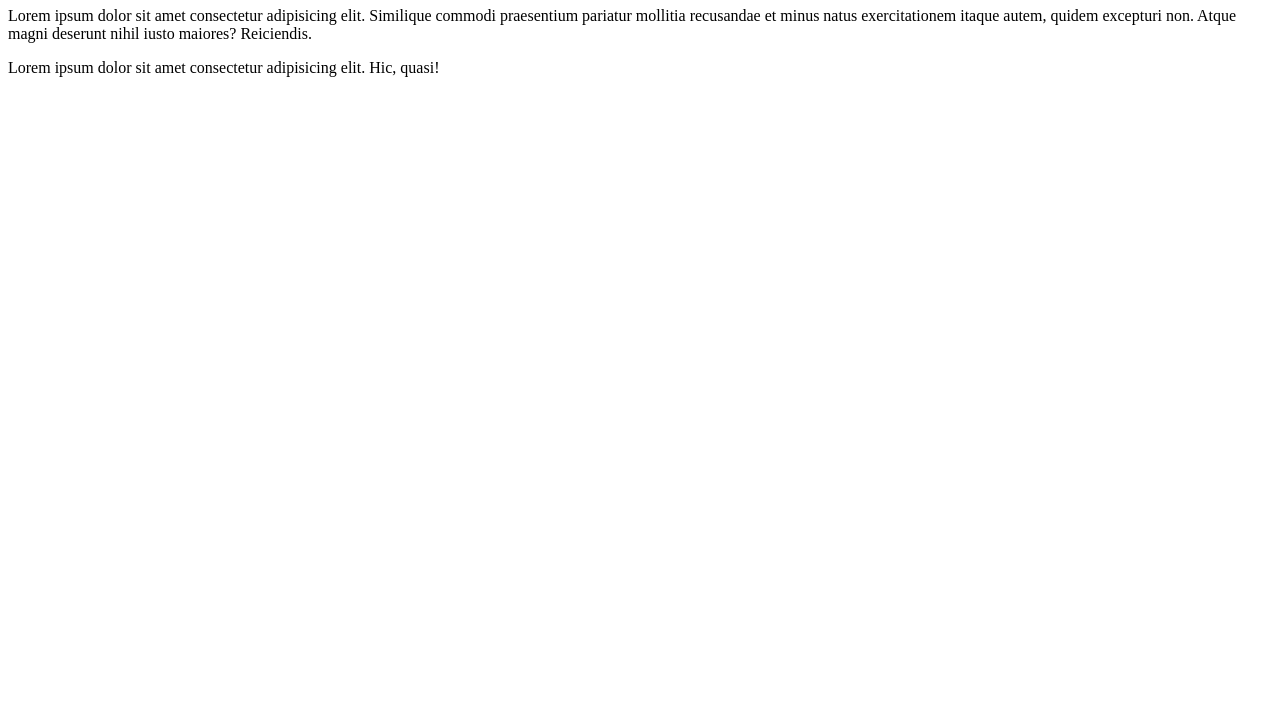
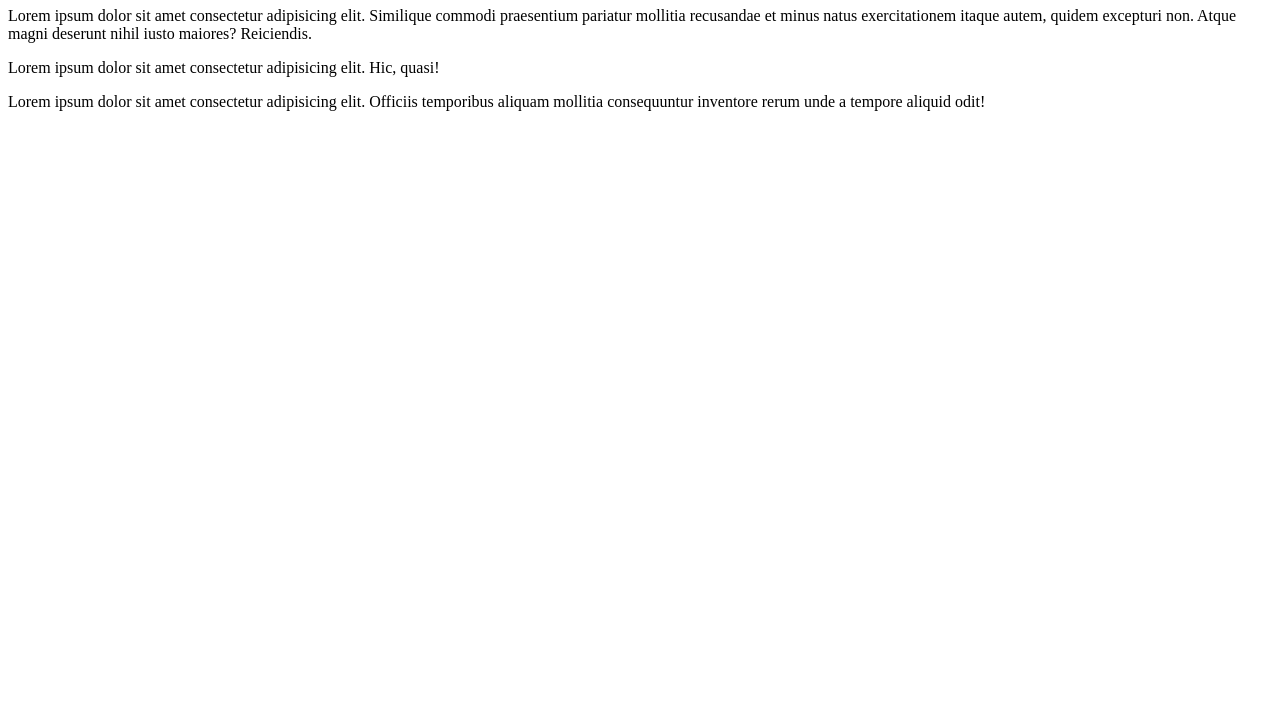
Before and after one commit to Tisa0123/git-test, a website: page index.html in a window 1280 px wide. Shown: the part 73-800 px from the top of the page. Drawn offline with Linux system fonts and the light colour scheme.

Commit message:
Fourth commit

```diff
--- a/index.html
+++ b/index.html
@@ -14,5 +14,6 @@
     </p>
     <p>Lorem ipsum dolor sit amet consectetur adipisicing elit.
         Hic, quasi!</p>
+        <p>Lorem ipsum dolor sit amet consectetur adipisicing elit. Officiis temporibus aliquam mollitia consequuntur inventore rerum unde a tempore aliquid odit!</p>
 </body>
 </html>
```
Also changed, not shown: package.json (added, +24 -0 lines), 2 other files.
